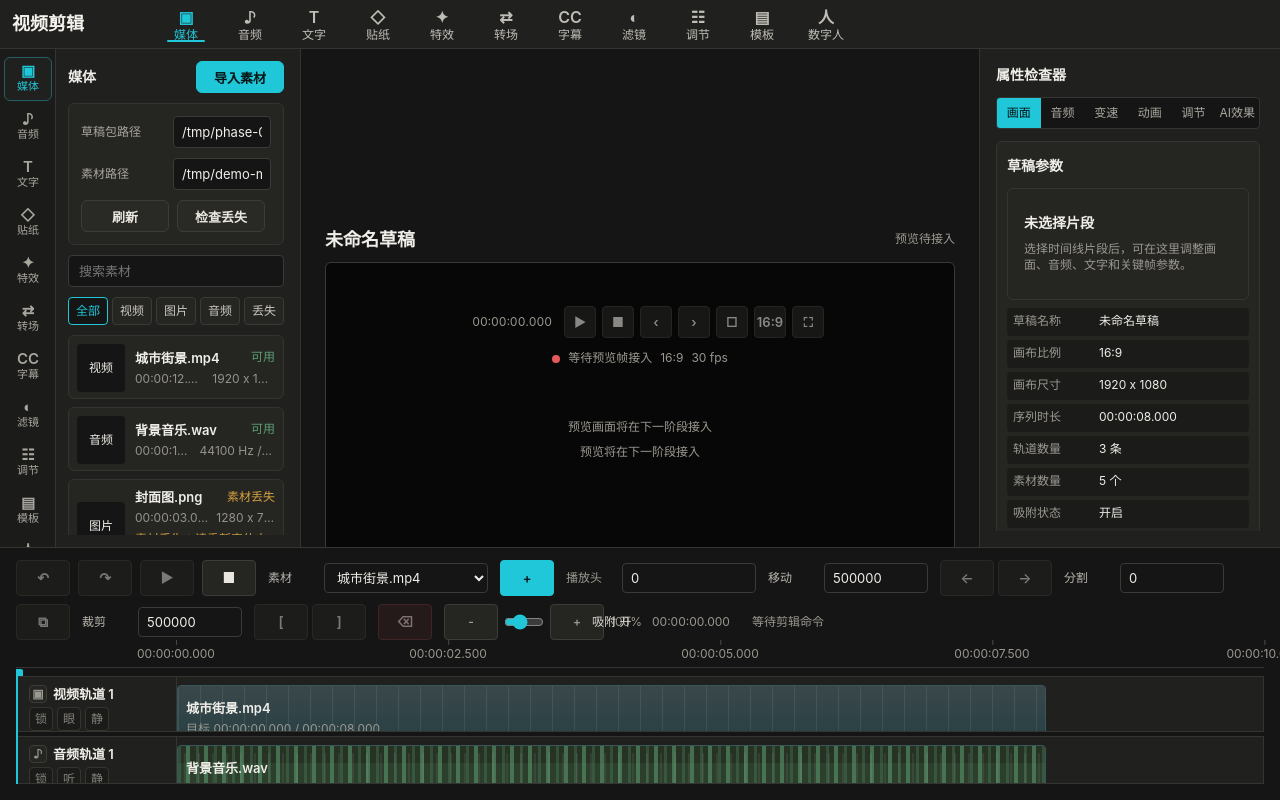
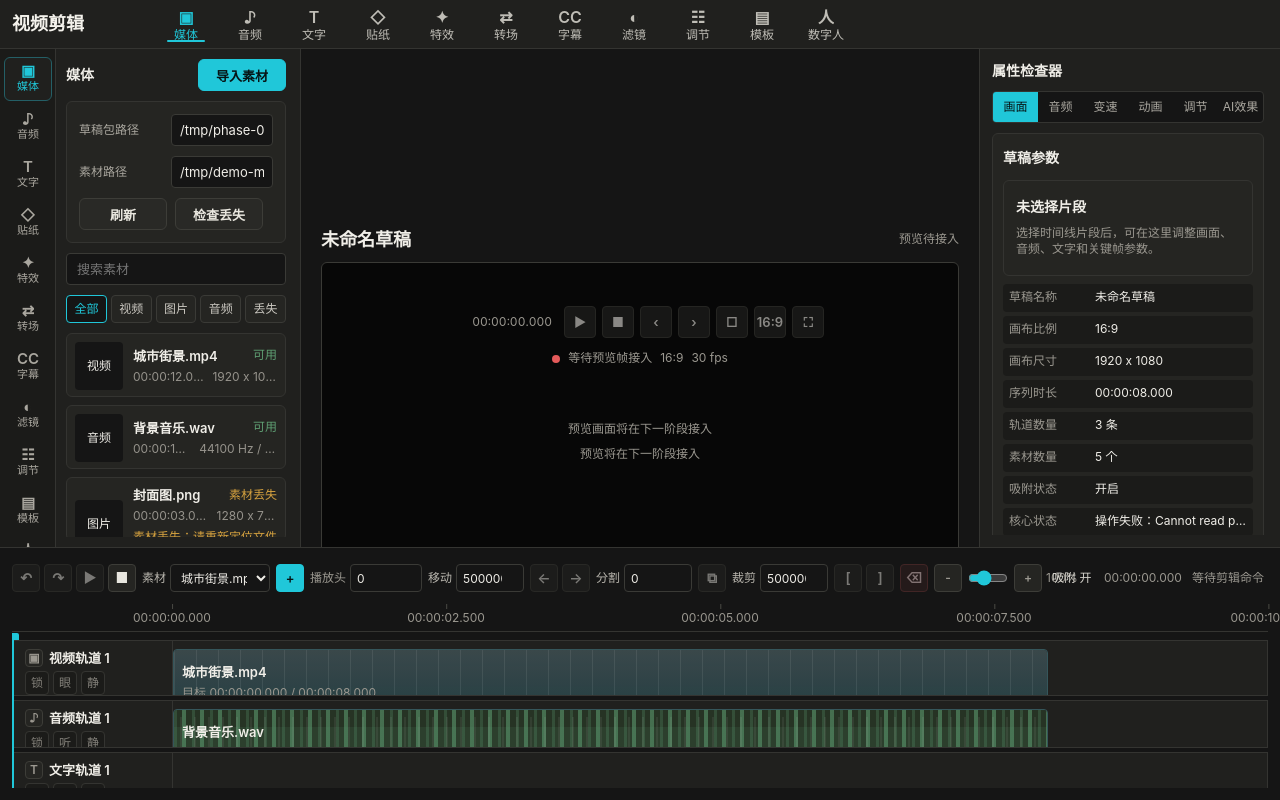
Before and after one commit to lzw5399/video-editor, a React (Vite) app in the folder apps/desktop-electron/: page / in a window 1280 px wide. Built offline with nearby package versions, Linux system fonts and the light colour scheme.

Commit message:
test(04.1-04): add professional workspace coverage
- Verify 1280x800 and 1120x720 professional workspace geometry and accessibility
- Cover preview, inspector, media panel, timeline visuals, and command-only updates
- Refine scrollbar and timeline toolbar proportions from execution feedback

```diff
--- a/apps/desktop-electron/src/renderer/styles.css
+++ b/apps/desktop-electron/src/renderer/styles.css
@@ -9,6 +9,31 @@
 
 * {
   box-sizing: border-box;
+  scrollbar-width: thin;
+  scrollbar-color: #3a3a36 #181816;
+}
+
+*::-webkit-scrollbar {
+  width: 8px;
+  height: 8px;
+}
+
+*::-webkit-scrollbar-track {
+  background: #181816;
+}
+
+*::-webkit-scrollbar-thumb {
+  border: 2px solid #181816;
+  border-radius: 999px;
+  background: #3a3a36;
+}
+
+*::-webkit-scrollbar-thumb:hover {
+  background: #4a4a44;
+}
+
+*::-webkit-scrollbar-corner {
+  background: #181816;
 }
 
 html,
@@ -162,7 +187,7 @@ h2 {
 }
 
 .inspector-panel {
-  padding: 16px;
+  padding: 12px;
 }
 
 .resource-panel-shell {
@@ -235,7 +260,7 @@ h2 {
   min-width: 0;
   min-height: 0;
   overflow: hidden;
-  padding: 12px;
+  padding: 10px;
 }
 
 .feature-panel-content {
@@ -251,7 +276,7 @@ h2 {
 .inspector-content {
   display: grid;
   align-content: start;
-  gap: 12px;
+  gap: 10px;
   min-height: 0;
   overflow: auto;
   padding-right: 4px;
@@ -596,7 +621,7 @@ h2 {
   display: grid;
   place-items: center;
   overflow: hidden;
-  padding: 24px;
+  padding: 16px 20px;
   background: #151515;
 }
 
@@ -677,8 +702,8 @@ h2 {
   display: grid;
   align-content: center;
   gap: 8px;
-  min-height: 112px;
-  padding: 16px;
+  min-height: 96px;
+  padding: 12px;
   border: 1px solid #343431;
   border-radius: 6px;
   background: #252522;
@@ -695,7 +720,7 @@ h2 {
   display: grid;
   gap: 8px;
   margin: 0;
-  padding: 16px;
+  padding: 12px;
   border: 1px solid #343431;
   border-radius: 6px;
   background: #252522;
@@ -745,14 +770,14 @@ h2 {
   display: grid;
   grid-template-rows: minmax(0, 1fr);
   min-height: 220px;
-  padding: 12px 16px 16px;
+  padding: 8px 12px 12px;
   overflow: hidden;
   background: #151515;
 }
 
 .timeline-surface {
   display: grid;
-  grid-template-rows: 80px 28px minmax(0, 1fr);
+  grid-template-rows: 48px 28px minmax(0, 1fr);
   min-width: 0;
   min-height: 0;
 }
@@ -766,25 +791,26 @@ h2 {
 
 .transport-strip {
   display: flex;
-  flex-wrap: wrap;
+  flex-wrap: nowrap;
   align-items: center;
-  align-content: start;
-  gap: 8px 12px;
-  height: 80px;
+  align-content: center;
+  gap: 6px;
+  height: 48px;
   min-width: 0;
   overflow: hidden;
+  padding-bottom: 4px;
 }
 
 .transport-buttons {
   display: flex;
-  gap: 8px;
+  gap: 4px;
   min-width: 0;
 }
 
 .transport-button {
-  flex: 0 0 54px;
-  width: 54px;
-  height: 36px;
+  flex: 0 0 28px;
+  width: 28px;
+  height: 28px;
   padding: 0;
   border: 1px solid #3d3d38;
   border-radius: 4px;
@@ -792,7 +818,7 @@ h2 {
   background: #252522;
   font-size: 13px;
   font-weight: 600;
-  line-height: 34px;
+  line-height: 26px;
   white-space: nowrap;
 }
 
@@ -820,33 +846,33 @@ h2 {
 .playhead-control,
 .timeline-control {
   display: grid;
-  grid-template-columns: 48px minmax(0, 1fr);
+  grid-template-columns: auto minmax(0, 1fr);
   align-items: center;
-  gap: 8px;
-  flex: 0 0 190px;
+  gap: 4px;
+  flex: 0 0 112px;
   min-width: 0;
 }
 
 .timeline-control {
-  flex-basis: 160px;
+  flex-basis: 96px;
 }
 
 .compact-select {
-  flex-basis: 220px;
+  flex-basis: 128px;
 }
 
 .playhead-control input,
 .timeline-control input,
 .timeline-control select {
   width: 100%;
-  height: 30px;
+  height: 28px;
   border: 1px solid #3a3a36;
   border-radius: 4px;
   color: #f0eee8;
   background: #151515;
   font: inherit;
-  font-size: 13px;
-  padding: 0 8px;
+  font-size: 12px;
+  padding: 0 6px;
 }
 
 .playhead-time,
@@ -859,12 +885,12 @@ h2 {
 }
 
 .playhead-time {
-  flex: 0 0 88px;
+  flex: 0 0 82px;
 }
 
 .timeline-status {
-  flex: 1 1 160px;
-  min-width: 120px;
+  flex: 1 1 80px;
+  min-width: 56px;
 }
 
 .timeline-ruler {
@@ -1028,4 +1054,30 @@ h2 {
     padding-right: 2px;
     padding-left: 2px;
   }
+
+  .transport-strip {
+    gap: 4px;
+  }
+
+  .transport-button {
+    flex-basis: 26px;
+    width: 26px;
+  }
+
+  .compact-select {
+    flex-basis: 112px;
+  }
+
+  .playhead-control {
+    flex-basis: 100px;
+  }
+
+  .timeline-control {
+    flex-basis: 84px;
+  }
+
+  .playhead-time,
+  .timeline-status {
+    display: none;
+  }
 }
--- a/apps/desktop-electron/src/renderer/workspace/timeline.css
+++ b/apps/desktop-electron/src/renderer/workspace/timeline.css
@@ -8,6 +8,7 @@
   height: 48px;
   align-content: center;
   padding-bottom: 4px;
+  overflow: hidden;
 }
 
 .timeline-tool-group {
@@ -75,15 +76,15 @@
 }
 
 .playhead-control {
-  flex-basis: 128px;
+  flex-basis: 112px;
 }
 
 .timeline-control {
-  flex-basis: 112px;
+  flex-basis: 96px;
 }
 
 .compact-select {
-  flex-basis: 136px;
+  flex-basis: 128px;
 }
 
 .playhead-control input,
@@ -104,7 +105,7 @@
 
 .timeline-zoom-shell {
   display: flex;
-  flex: 0 0 136px;
+  flex: 0 0 112px;
   align-items: center;
   gap: 4px;
   min-width: 0;
@@ -127,22 +128,22 @@
 }
 
 .timeline-zoom-shell span {
-  flex: 0 0 34px;
+  flex: 0 0 30px;
   text-align: right;
 }
 
 .snapping-status {
-  flex: 0 0 48px;
+  flex: 0 0 46px;
   color: #d8d6cf;
 }
 
 .playhead-time {
-  flex: 0 0 86px;
+  flex: 0 0 82px;
 }
 
 .timeline-status {
-  flex: 1 1 92px;
-  min-width: 72px;
+  flex: 1 1 80px;
+  min-width: 56px;
 }
 
 .track-row {
@@ -352,22 +353,27 @@
   }
 
   .compact-select {
-    flex-basis: 126px;
+    flex-basis: 112px;
   }
 
   .playhead-control {
-    flex-basis: 118px;
+    flex-basis: 100px;
   }
 
   .timeline-control {
-    flex-basis: 104px;
+    flex-basis: 84px;
   }
 
   .timeline-zoom-shell {
-    flex-basis: 122px;
+    flex-basis: 96px;
   }
 
-  .playhead-time {
-    flex-basis: 80px;
+  .snapping-status {
+    flex-basis: 42px;
+  }
+
+  .playhead-time,
+  .timeline-status {
+    display: none;
   }
 }
```
Also changed, not shown: 1 other file (tests, documents, lock files or other folders).
